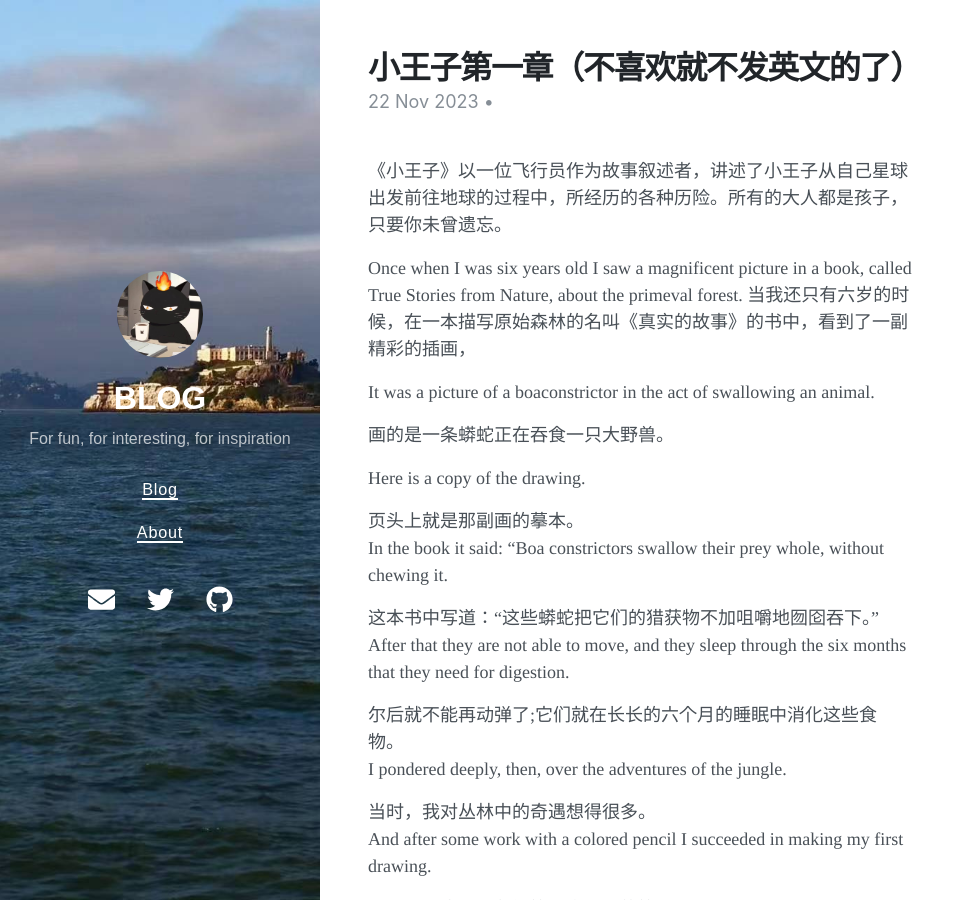
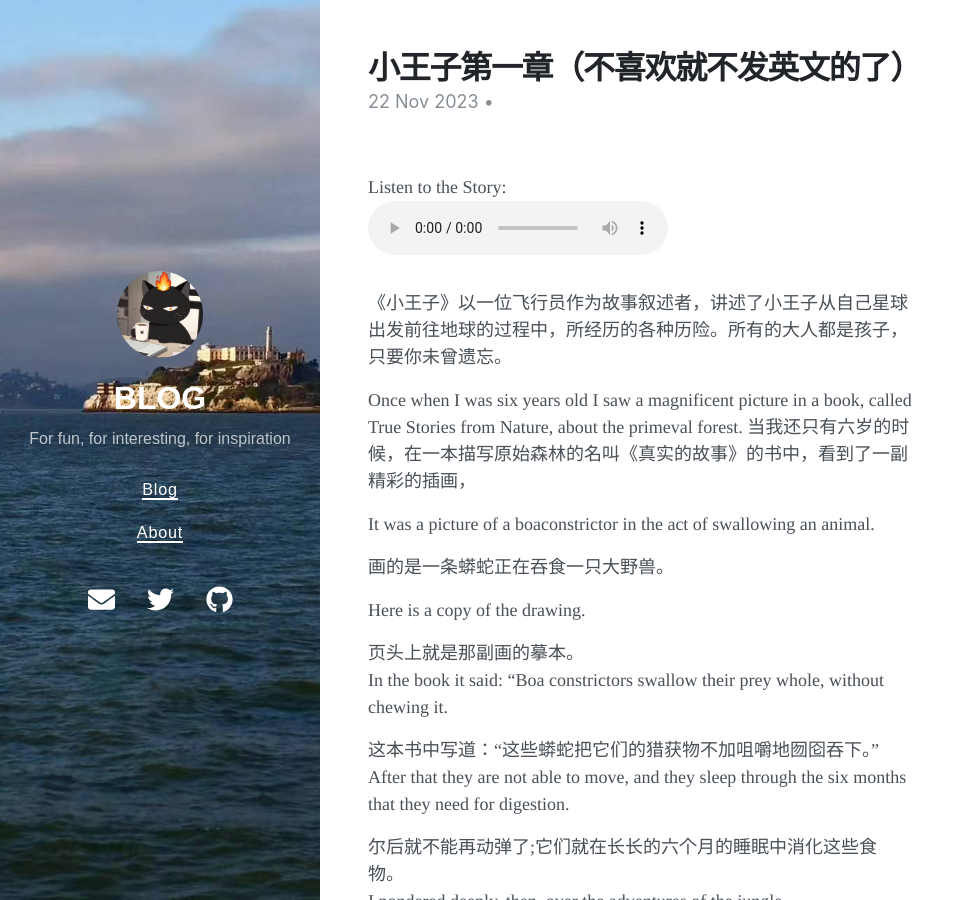
Before and after one commit to New-lay/New-lay.github.io, a Jekyll site: the page built from _posts/2023-11-22-xiaowangzi-1.md, in a window 1280 px wide and 900 px high. Shown: the whole window, without its empty margins (0-975 px from the left). Built offline with Jekyll 4.4.1, drawn with Linux system fonts in a browser that asks for light colours; nearby versions of some CDN libraries.

Commit message:
Update 2023-11-22-xiaowangzi-1.md

```diff
--- a/_posts/2023-11-22-xiaowangzi-1.md
+++ b/_posts/2023-11-22-xiaowangzi-1.md
@@ -6,6 +6,14 @@ tags: Story
 date: 2023-11-22 14:33 +0800
 ---
 
+<br>
+
+<figure>
+  <figcaption>Listen to the Story:</figcaption>
+  <audio controls src="/1.mp3">
+    <a href="/1.mp3"> Download audio </a>
+  </audio>
+</figure>
 
 <br>
 《小王子》以一位飞行员作为故事叙述者，讲述了小王子从自己星球出发前往地球的过程中，所经历的各种历险。所有的大人都是孩子，只要你未曾遗忘。
```
